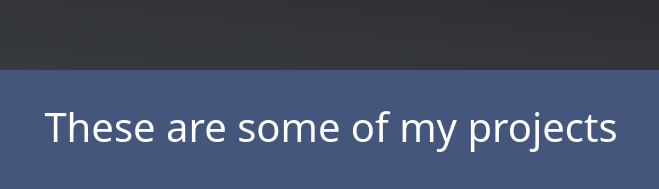
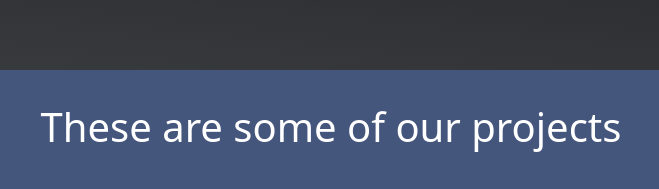
Before and after one commit to mdg0410/Microverse_Ali_Steven, a plain HTML site: page index.html in a window 1280 px wide. Shown: the part 730-919 px from the top of the page, 309-968 px from the left. Drawn offline with nearby package versions, Linux system fonts and the light colour scheme.

Commit message:
ali first commit

```diff
--- a/index.html
+++ b/index.html
@@ -40,13 +40,14 @@
 	</section>
 
 	<section id="projects">
-		<h1 class="project-tile">These are some of my projects</h1>
+		<h1 class="project-tile">These are some of our projects</h1>
 
 		<div class="container">
 
 			<div class="row">
 				<div class="col-lg-4 col-md-4 col-sm-12 project-div">
 					<a href="">
+
 					<embed src="https://codepen.io/aliakbar20/pen/rNJxEWq" style="width:100%; height:100%;">
 
 					</a>
```
